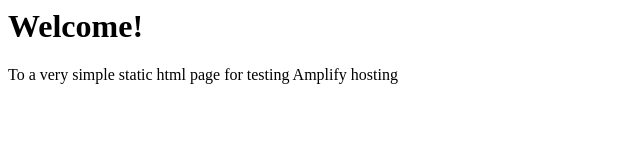
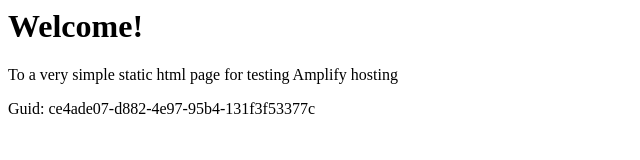
Before and after one commit to aws-aemilia-mxp/Github-PR-Commit-Integration-Test-DoNotTouch-GitHubAutoBuildCanaryTest-v1-preprod-eu-south-1, a website: page src/index.html in a window 1280 px wide. Shown: the whole page, without its empty margins (0-640 px from the left). Drawn offline with Linux system fonts and the light colour scheme.

Commit message:
commit from integ tests

```diff
--- a/src/index.html
+++ b/src/index.html
@@ -1,3 +1,5 @@
+
+
 <html lang="en">
 
 <head>
@@ -10,6 +12,6 @@
 <body>
     <h1>Welcome!</h1>
     <p>To a very simple static html page for testing Amplify hosting</p>
-</body>
+    <p>Guid: ce4ade07-d882-4e97-95b4-131f3f53377c</p></body>
 
 </html>
```
